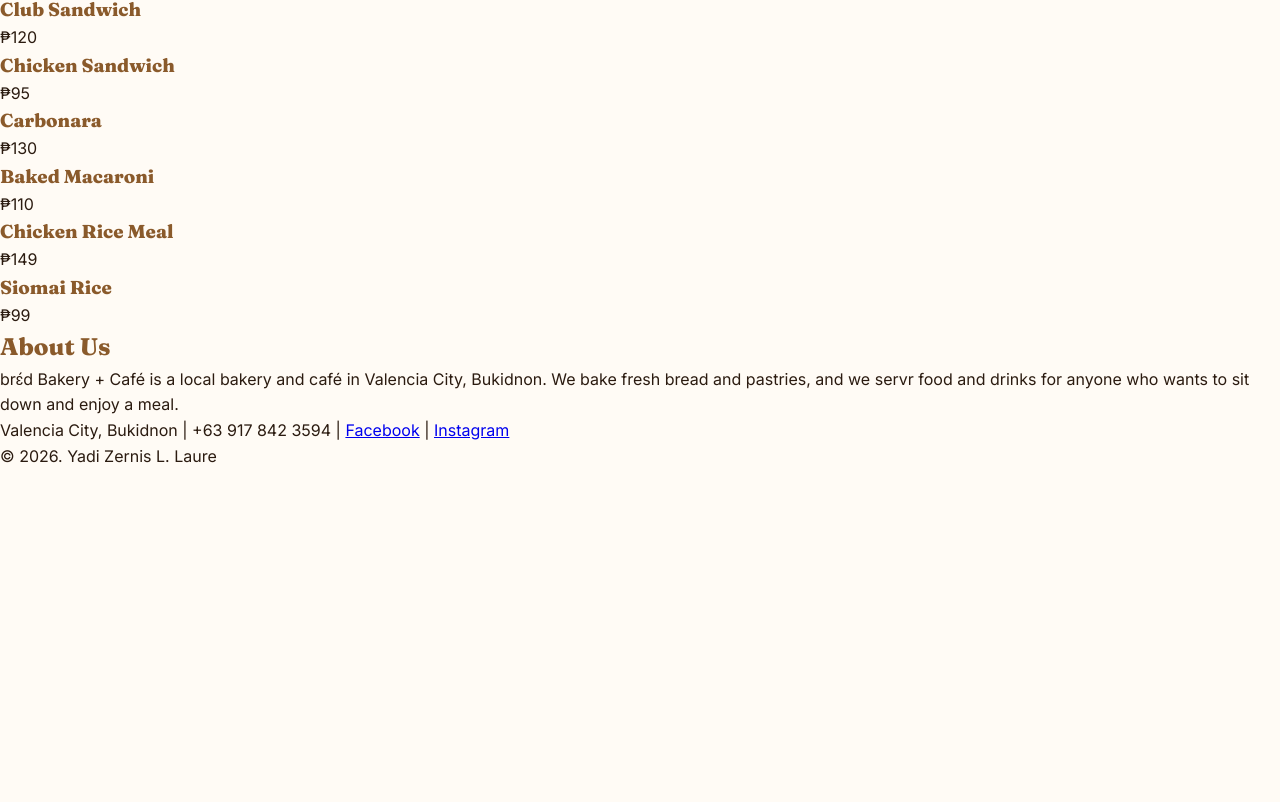
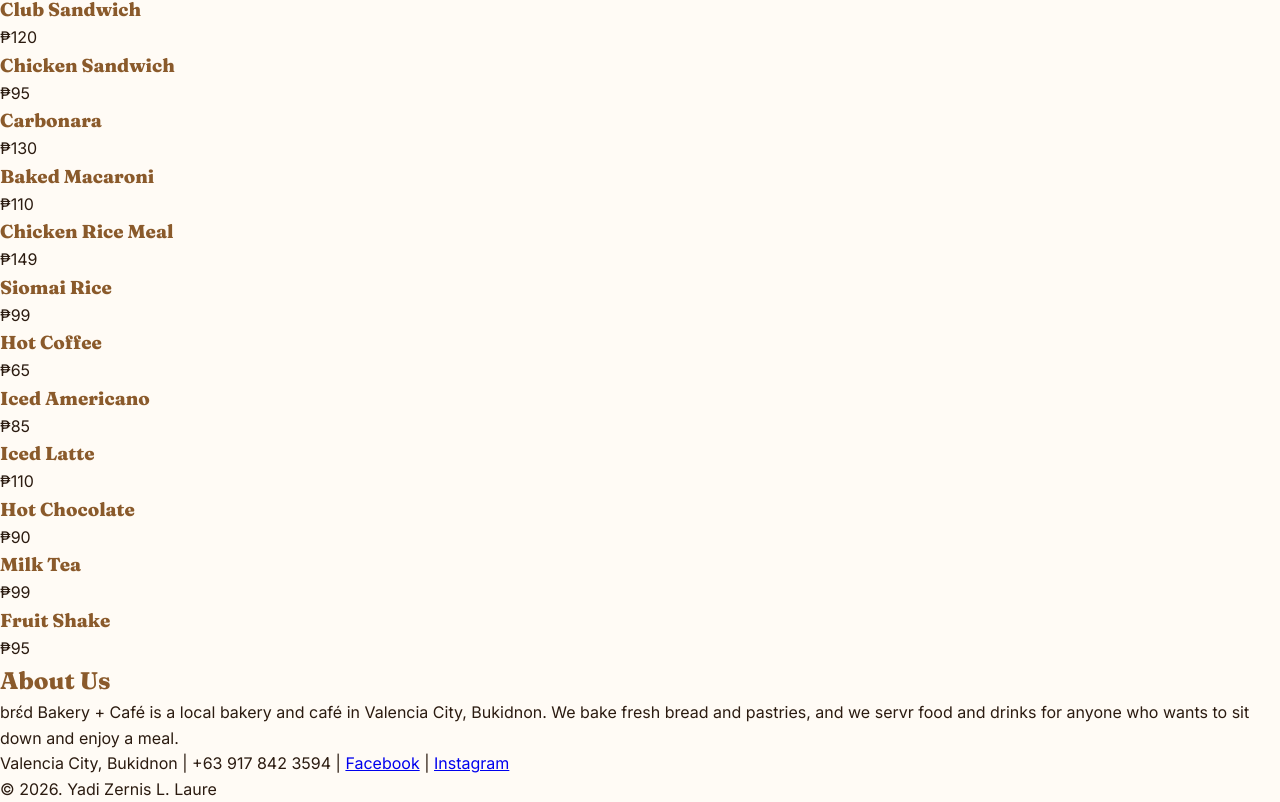
Before and after one commit to Ydzk0407/laure-website, a plain HTML site: page index.html in a window 1280 px wide. Shown: the part 1343-2145 px from the top of the page. Before the commit the page ends 1812 px from the top, so only its background shows below. Drawn offline with Linux system fonts and the light colour scheme.

Commit message:
finished menu

```diff
--- a/index.html
+++ b/index.html
@@ -78,6 +78,15 @@
         <div class="item"><h3>Siomai Rice</h3><p>₱99</p></div>
       </div>
 
+      <div id="drinks" class="panel">
+        <div class="item"><h3>Hot Coffee</h3><p>₱65</p></div>
+        <div class="item"><h3>Iced Americano</h3><p>₱85</p></div>
+        <div class="item"><h3>Iced Latte</h3><p>₱110</p></div>
+        <div class="item"><h3>Hot Chocolate</h3><p>₱90</p></div>
+        <div class="item"><h3>Milk Tea</h3><p>₱99</p></div>
+        <div class="item"><h3>Fruit Shake</h3><p>₱95</p></div>
+      </div>
+    </section>
     <section id="about" class="about">
         <h2>About Us</h2>
         <p>
```
